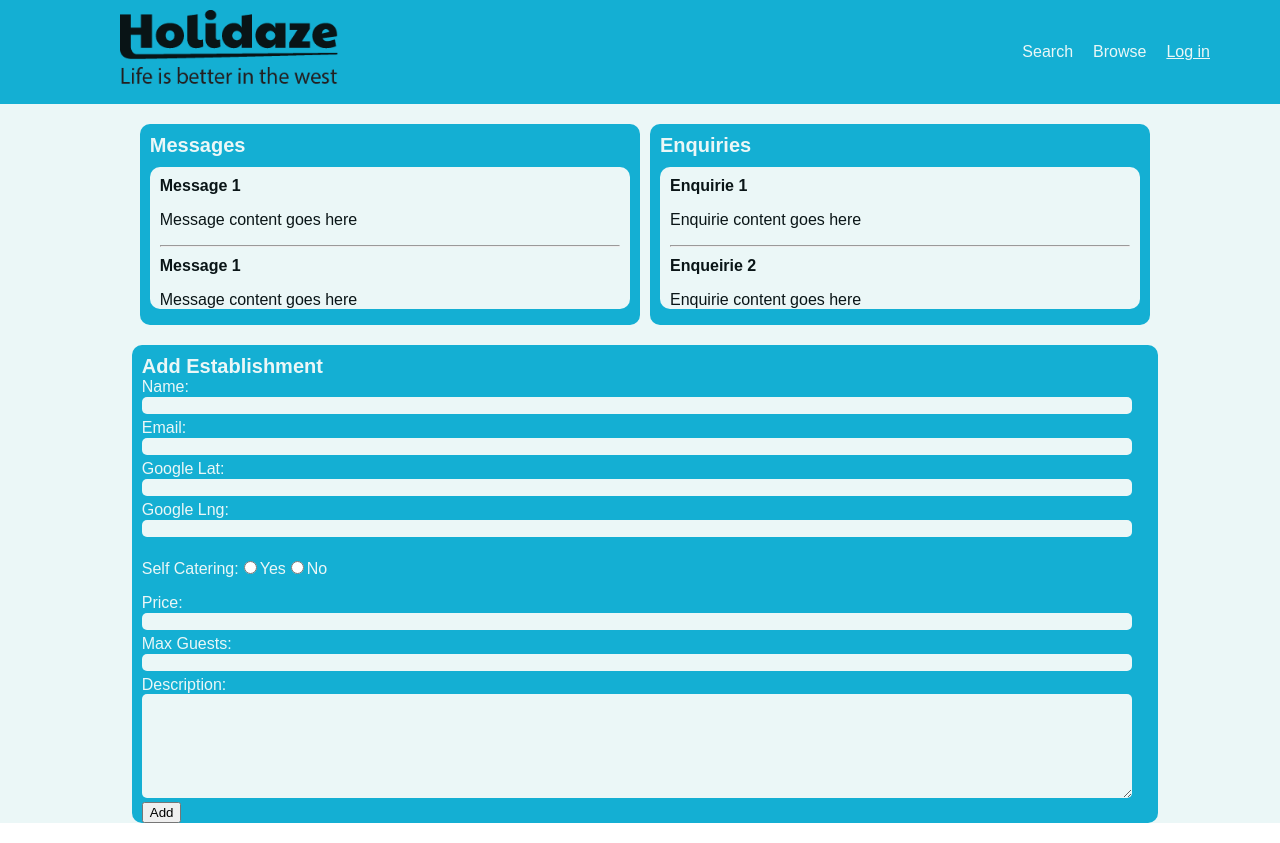
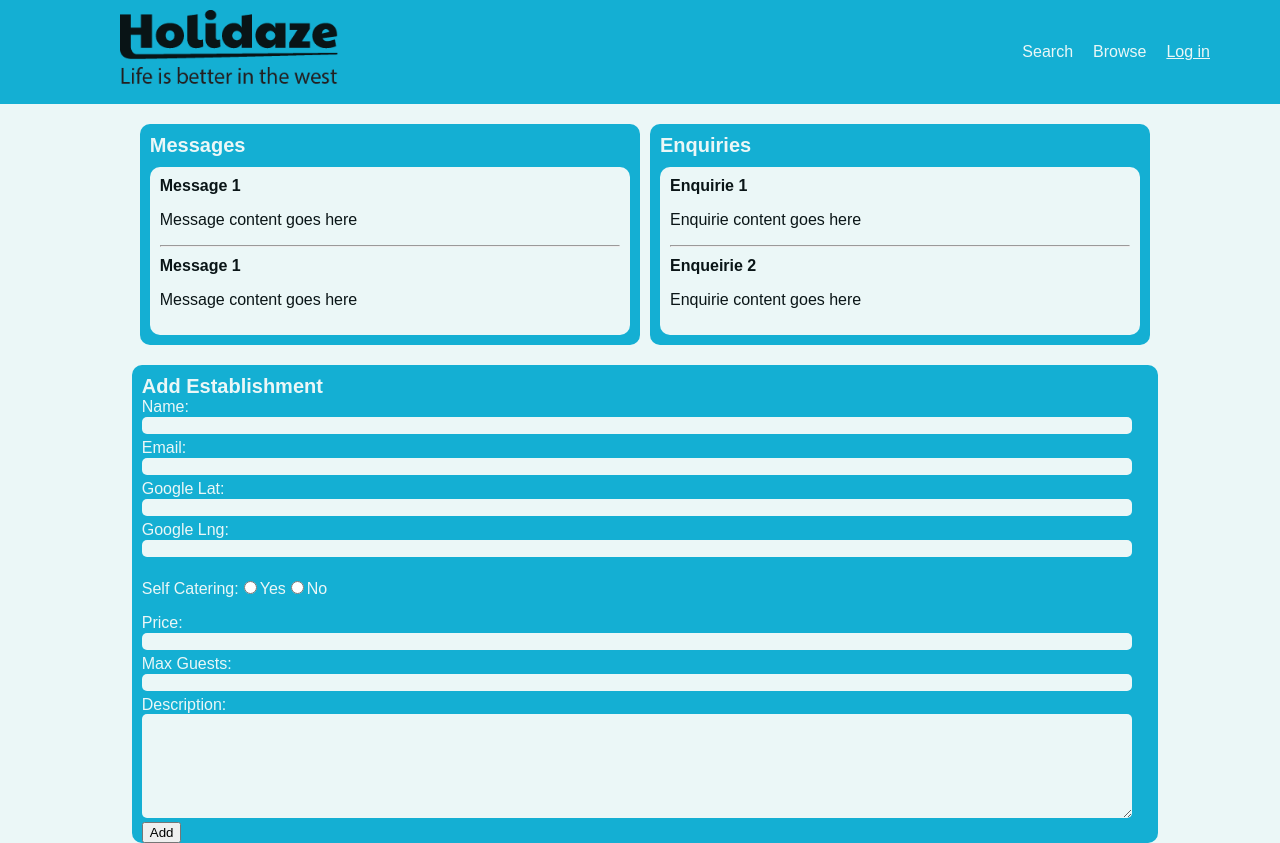
Before and after one commit to sono81/holidaze, a React (Create React App) app: page /Dashboard in a window 1280 px wide. Built offline with nearby package versions, Linux system fonts and the light colour scheme.

Commit message:
Styled dashboard components

```diff
--- a/src/scss/components/_dashboard.scss
+++ b/src/scss/components/_dashboard.scss
@@ -29,7 +29,7 @@
         color: $blueish-black;
         margin: 10px;
         border-radius: 10px;
-        padding-top: 10px;
+        padding: 10px 0;
     }
 
     &__item {
```
Also changed, not shown: 1 other file (tests, documents, lock files or other folders).
